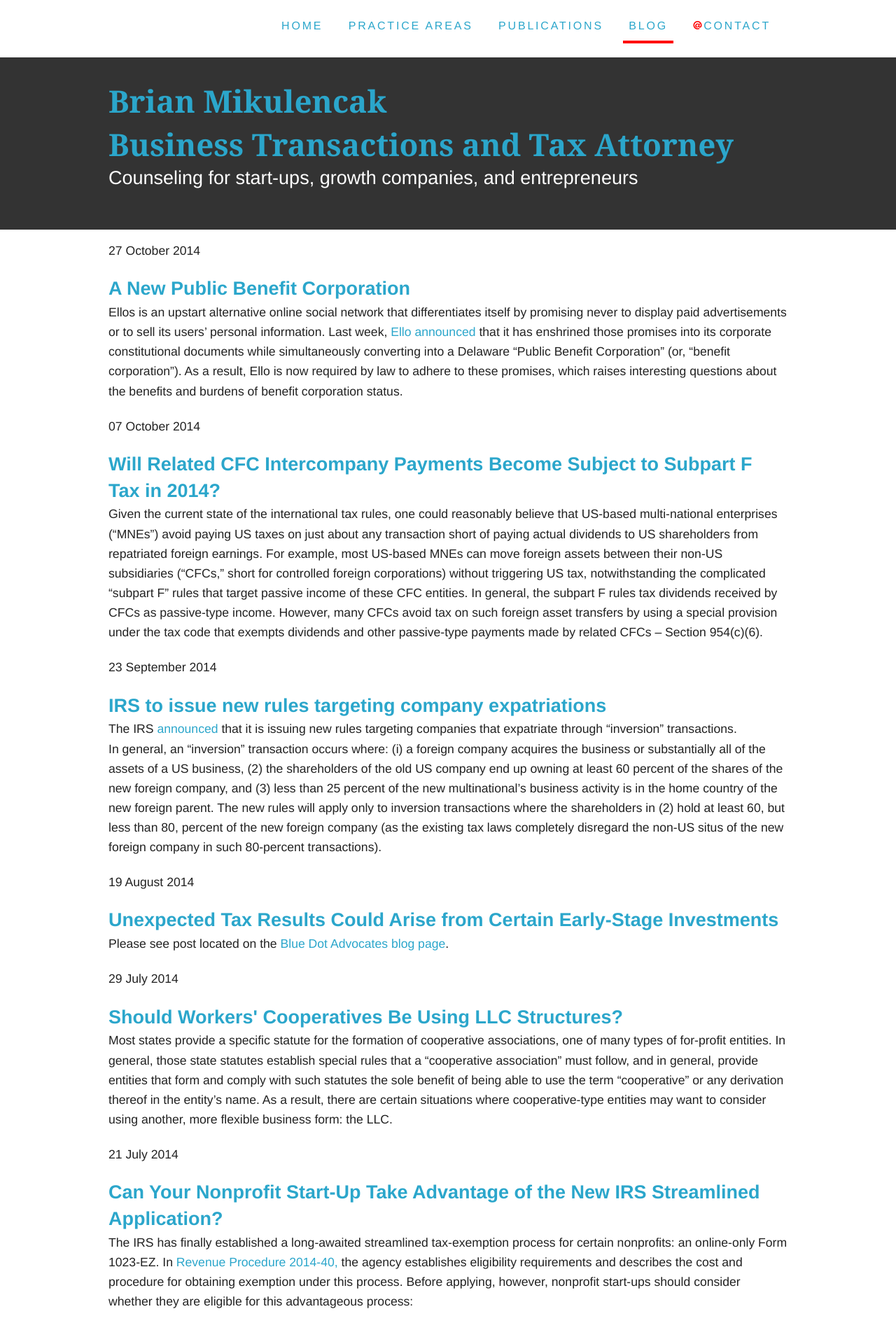
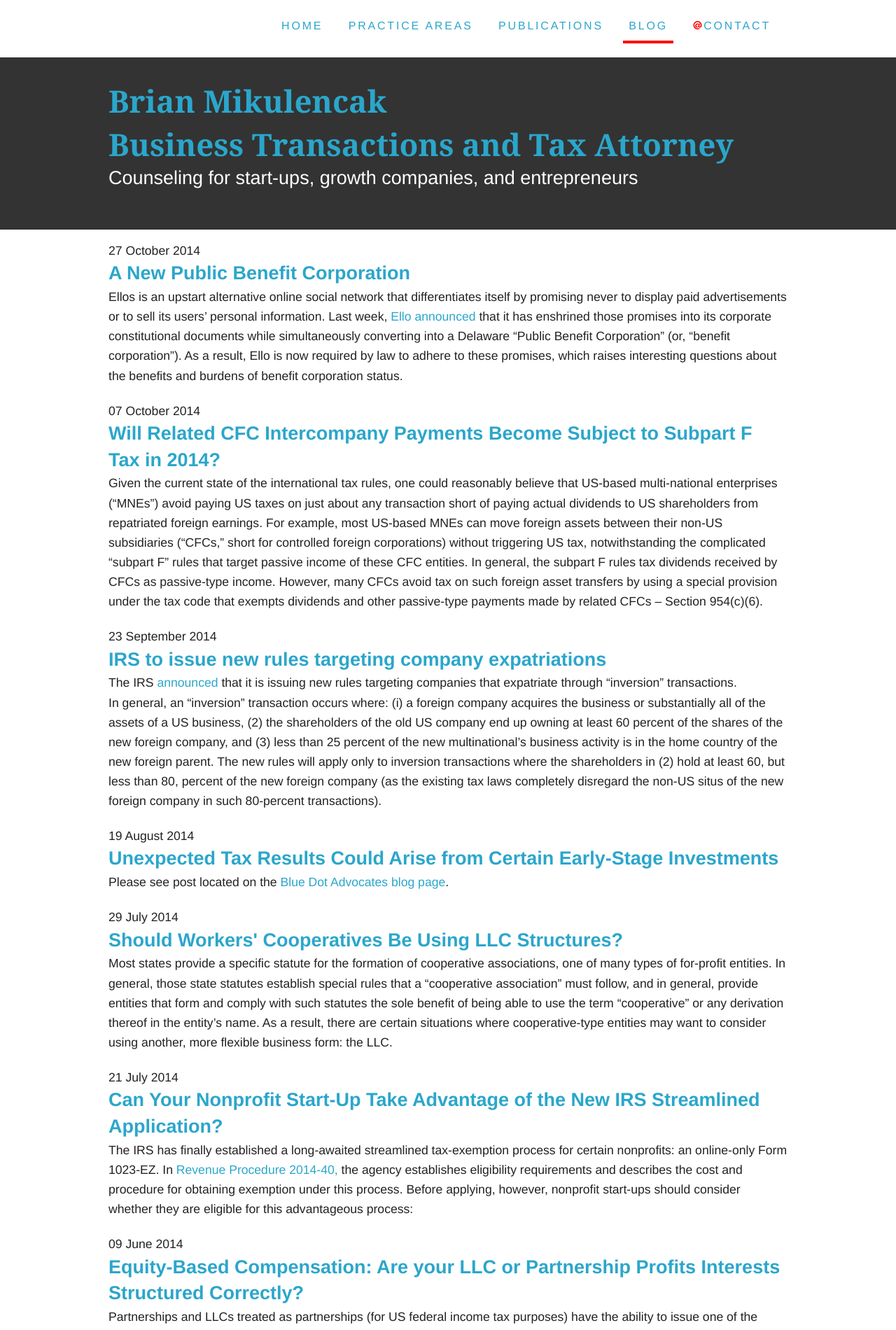
Before and after one commit to brianmik/bmaustinlaw, a Jekyll site: the page built from blog/index.html, in a window 1280 px wide. Shown: the top 1900 px of the page at 70% size. Built offline with Jekyll 4.4.1, drawn with Linux system fonts in a browser that asks for light colours; Markdown is read by kramdown in place of the engine named in the settings; comment, search, counter and statistics services are not loaded.

```diff
--- a/blog/index.html
+++ b/blog/index.html
@@ -11,7 +11,7 @@
           <li>
             <article>
               <header class="space-none">
-                <p>{{ post.date | date_to_long_string }}</p>
+                <p class="space-none">{{ post.date | date_to_long_string }}</p>
                 <h1 class="post-title space-none"><a href="{{ post.url }}">{{ post.title }}</a></h1>
               </header>
                 <p class="space-none">{{ post.excerpt }}</p>
```
